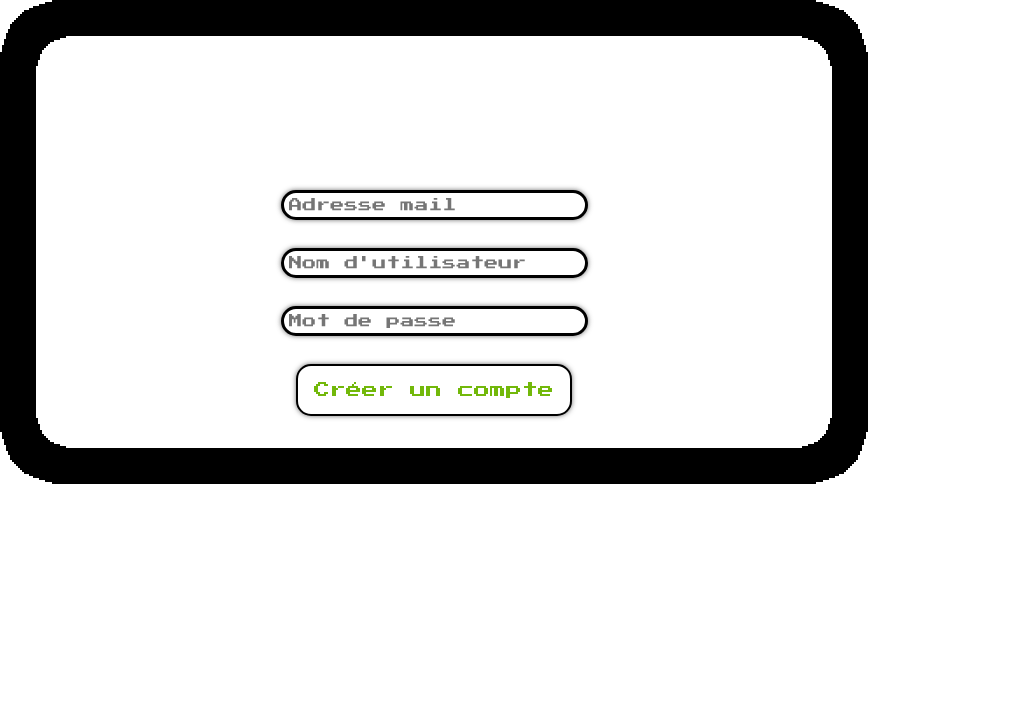
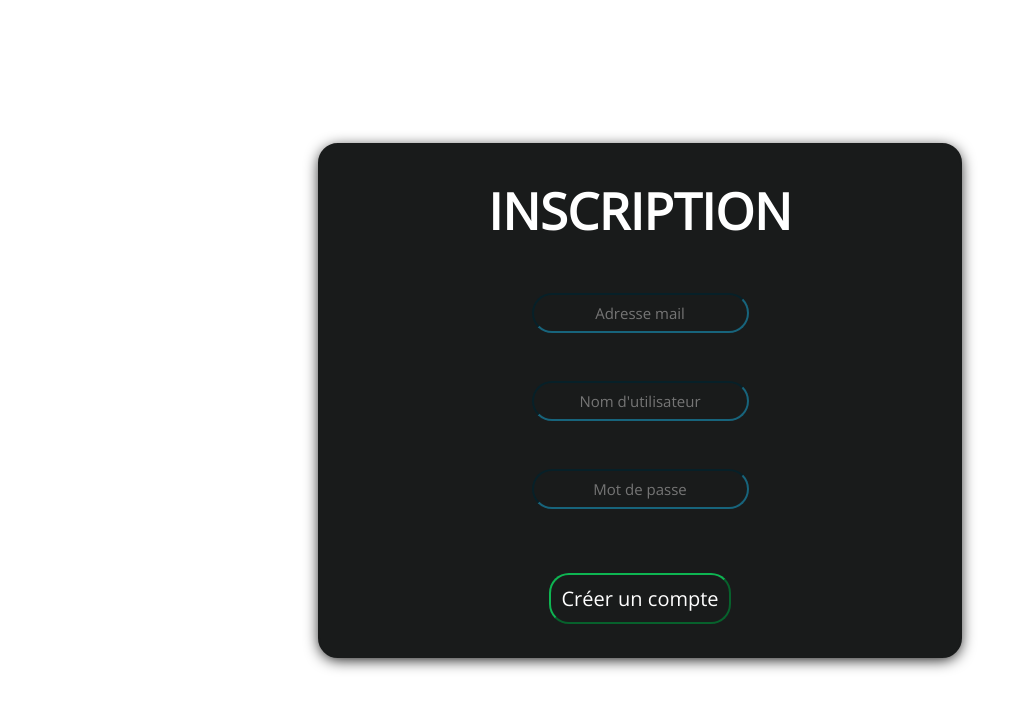
Before and after one commit to AstyanaxPitelet/Punto_Game, a React (Create React App) app in the folder client/: page /register in a window 1280 px wide. Shown: the top 710 px of the page, without its empty margins (0-1035 px from the left). Built offline with nearby package versions, Linux system fonts and the light colour scheme; no server answers.

Commit message:
Ajout de sass dans le projet

```diff
--- a/client/package.json
+++ b/client/package.json
@@ -12,6 +12,7 @@
     "react-dom": "^18.2.0",
     "react-router-dom": "^6.7.0",
     "react-scripts": "5.0.1",
+    "sass": "^1.58.3",
     "socket.io-client": "^4.5.4",
     "web-vitals": "^2.1.4"
   },
--- a/client/src/App.js
+++ b/client/src/App.js
@@ -1,5 +1,5 @@
 import { Route, Routes } from 'react-router-dom';
-import './css/style.css';
+import './sass/style.scss';
 import Home from './pages/Home';
 import Punto from './pages/Punto';
 import Login from './components/connexion/Login';
--- a/client/src/components/connexion/Login.jsx
+++ b/client/src/components/connexion/Login.jsx
@@ -69,6 +69,7 @@ export default function Login() {
                     </div>
                     <button type="submit" onClick={login}>Connexion</button>
                 </div>
+
             </div>
         </div>
     )
--- a/client/src/components/connexion/SignUp.jsx
+++ b/client/src/components/connexion/SignUp.jsx
@@ -10,7 +10,7 @@ export default function Register() {
 
     const [user, setUser] = useState(null)
     const [message, setMessage] = useState(null)
-    const [error, setError] = useState(null)
+    const [information, setInformation] = useState(null)
 
     const sendMessage = () => {
         socket.emit("send_message", {message: "Hello from react"})
@@ -43,28 +43,39 @@ export default function Register() {
         })
     }
 
-    const signUp = () => {
+    const signUp = (e) => {
+        e.preventDefault()
         axios.post(`${api}/register`, user).then((reponse) => {
-            console.log(reponse.data)
+            console.log(reponse.data.information)
             setMessage(reponse.data)
-        }).catch((err) => {
-            console.log(err)
-            setError(err)
         })
     }
 
     return (
-        <div className="register">
-            <div className="frm-login">
-               <div className="login-title">
-
-               </div>
-               <div className="login-input">
-                    <input type="mail" placeholder="Adresse mail"  onChange={(e) => handleMail(e)} />
-                    <input type="text" placeholder="Nom d'utilisateur"  onChange={(e) => handleUser(e)} />
-                    <input type="password" placeholder="Mot de passe"  onChange={(e) => handlePassword(e)} />
-                    <button onClick={signUp}>Créer un compte</button>
-               </div>
+        <div className="register-page">
+            <div className="register-container">
+                <div className="frm-title">
+                    <h3>Inscription</h3>
+                </div>
+                <form className="frm-contain">
+                    <div className="frm-contain-content">
+                        <div className="frm-contain-content-input">
+                            <input className={message ? 'border-red' : ''} type="email" placeholder="Adresse mail"  onChange={(e) => handleMail(e)} />
+                            {message ? (<p>{message.mail}</p>) : ''}
+                        </div>
+                        <div className="frm-contain-content-input">
+                            <input type="text" placeholder="Nom d'utilisateur"  onChange={(e) => handleUser(e)} />
+                            {message ? (<p>{message.userName}</p>) : ''}
+                        </div>
+                        <div className="frm-contain-content-input">
+                            <input type="password" placeholder="Mot de passe"  onChange={(e) => handlePassword(e)} />
+                            {message ? (<p>{message.password}</p>) : ''}
+                        </div>
+                    </div>
+                    <div className="frm-contain-button">
+                        <button onClick={e => signUp(e)}>Créer un compte</button>
+                    </div>
+                </form>
             </div>
         </div>
     )
--- a/client/src/css/style.css
+++ /dev/null
@@ -1,185 +0,0 @@
-@import url('https://fonts.googleapis.com/css2?family=Press+Start+2P&display=swap');
-
-* {
-    margin: 0;
-    padding: 0;
-}
-
-
-.game {
-    display: flex;
-    flex-direction: column;
-    justify-content: center;
-    align-items: center
-}
-
-.grid-drop {
-    display: flex;
-    flex-wrap: wrap;
-    width: 1536px;
-}
-
-.square {
-    background: #fff;
-    border: 1px solid #999;
-    float: left;
-    font-size: 24px;
-    font-weight: bold;
-    line-height: 34px;
-    height: 128px;
-    margin-right: -1px;
-    margin-top: -1px;
-    padding: 0;
-    text-align: center;
-    width: 128px;
-}
-
-/* .board-row:after {
-    clear: both;
-    content: "";
-    display: table;
-} */
-
-.puntocard {
-    background-color: black;
-    height: 128px;
-    width: 128px;
-    font-size: 24px;
-    border-radius: 20px;
-    display: flex;
-    flex-wrap: wrap;
-    align-items: center;
-    justify-content: space-between;
-}
-
-.point {
-    border-radius: 50px;
-    height: 20px;
-    width: 20px;
-}
-
-.cards-list {
-    display: flex;
-    flex-direction: row;
-}
-
-.home {
-    display: flex;
-    height: 100vh;
-    justify-content: center;
-    flex-direction: center;
-    align-items: center;
-    flex-direction: column;
-    background-image: url('../../public/img/card/bg-home.png');
-    background-size: cover;
-    background-repeat: no-repeat;
-    background-position: center;
-}
-
-.home-title  {
-    width: 100%;
-    height: 40%;
-    display: flex;
-    align-items: center;
-    justify-content: center;
-}
-
-.home-title h1 {
-    font-family: 'Press Start 2P', cursive;
-    font-size: 100px;
-}
-
-.home-button {
-    width: 100%;
-    height: 60%;
-    align-items: center;
-    display: flex;
-    justify-content: center;
-    flex-direction: column;
-}
-
-.home-button a {
-    font-family: 'Press Start 2P', cursive;
-    color: #fff;
-    text-decoration: none;
-    margin-bottom: 2em;
-    transition: 0.2s ease;
-    padding: 1em;
-    font-size: 25px;
-    border-radius: 15px;
-}
-
-.home-button a:hover {
-    background-color: #fff;
-    color: #eb0c07;
-}
-
-.login {
-    display: flex;
-    align-items: center;
-    justify-content: center;
-    flex-direction: column;
-    height: 100vh;
-    background-image: url('../../public/img/card/bg-login.png');
-    background-size: cover;
-    background-repeat: no-repeat;
-    background-position: center;
-}
-
-.frm-login {
-    background-image: url('../../public/img/card/bg-login-frm.png');
-    width: 868px;
-    height: 484px;
-    display: flex;
-    align-items: center;
-    justify-content: center;
-    flex-direction: column;
-}
-
-.login-title {
-    height: 25%;
-}
-
-.login-title h1 {
-    font-family: 'Press Start 2P', cursive;
-}
-
-.login-input{
-    height: 25%;
-    display: flex;
-    align-items: center;
-    justify-content: center;
-    flex-direction: column;
-}
-
-.login-input input {
-    padding: 5px;
-    font-family: 'Press Start 2P', cursive;
-    font-size: 14px;
-    border-width: 3px;
-    color: #eb0c07;
-    border-color: #000;
-    background-color: #FFFFFF;
-    border-style: solid;
-    border-radius: 15px;
-    box-shadow: 0px 0px 5px rgba(66,66,66,.75);
-    margin-bottom: 2em;
-}
-
-.login-input button {
-    font-family: 'Press Start 2P', cursive;
-    padding: 1em;
-    color: #72b80a;
-    background-color: #fff;
-    border-radius: 15px;
-    font-size: 16px;
-    border: 2px solid black;
-    box-shadow: 0px 0px 5px rgba(66,66,66,.75);
-    transition: 0.2s ease;
-}
-
-.login-input button:hover {
-    color: #fff;
-    background-color: #000;
-    cursor: pointer;
-}
--- /dev/null
+++ b/client/src/sass/style.scss
@@ -0,0 +1,113 @@
+@import url('https://fonts.googleapis.com/css2?family=Open+Sans:wght@300&display=swap');
+
+* {
+    margin: 0;
+    padding: 0;
+}
+
+:root {
+    --black: #191B1B;
+    --white: #fff;
+    --primary: #0EB552;
+    --border-input: #17647C;
+    --danger: #E52515;
+}
+
+
+.register-page {
+    display: flex;
+    align-items: center;
+    justify-content: center;
+    background-color: var(--white);
+    height: 100vh;
+
+    .register-container {
+        display: flex;
+        justify-content: center;
+        flex-direction: column;
+        background-color: var(--black);
+        border: 2px solid var(--black);
+        box-shadow: 0px 3px 15px -2px #000;
+        border-radius: 20px;
+        height: auto;
+        width: 50%;
+
+        .frm-title {
+            padding: 2rem;
+
+            h3 {
+                font-family: 'Open Sans', sans-serif;
+                font-size: 50px;
+                text-align: center;
+                color: var(--white);
+                text-transform: uppercase;
+            }
+        }
+
+        .frm-contain {
+            display: flex;
+            justify-content: center;
+            flex-direction: column;
+            align-items: center;
+
+
+            .frm-contain-content {
+                display: flex;
+                flex-direction: column;
+                align-items: center;
+                justify-content: center;
+
+                .frm-contain-content-input {
+                    display: flex;
+                    flex-direction: column;
+                    align-items: center;
+                    justify-content: center;
+                    margin: 1rem 0;
+
+                    p {
+                        color: var(--danger);
+                        font-family: 'Open Sans', sans-serif;
+                        text-align: center;
+                    }
+
+
+                    input {
+                        padding: 8px;
+                        font-size: 15px;
+                        font-family: 'Open Sans', sans-serif;
+                        border-radius: 20px;
+                        margin-bottom: 1rem;
+                        border-color: var(--border-input);
+                        background-color: var(--black);
+                        color: var(--white);
+                        text-align: center;
+
+                    }
+                }
+
+
+            }
+
+            .frm-contain-button {
+                margin: 2rem;
+
+                button {
+                    padding: 10px;
+                    border-radius: 20px;
+                    font-family: 'Open Sans', sans-serif;
+                    border-color: var(--primary);
+                    background-color: var(--black);
+                    font-size: 20px;
+                    transition: 0.2s ease;
+                    color: var(--white);
+                    &:hover {
+                        cursor: pointer;
+                        color: var(--white);
+                        background-color: var(--primary);
+                    }
+                }
+            }
+
+        }
+    }
+}
```
Also changed, not shown: 2 other files (tests, documents, lock files or other folders).
